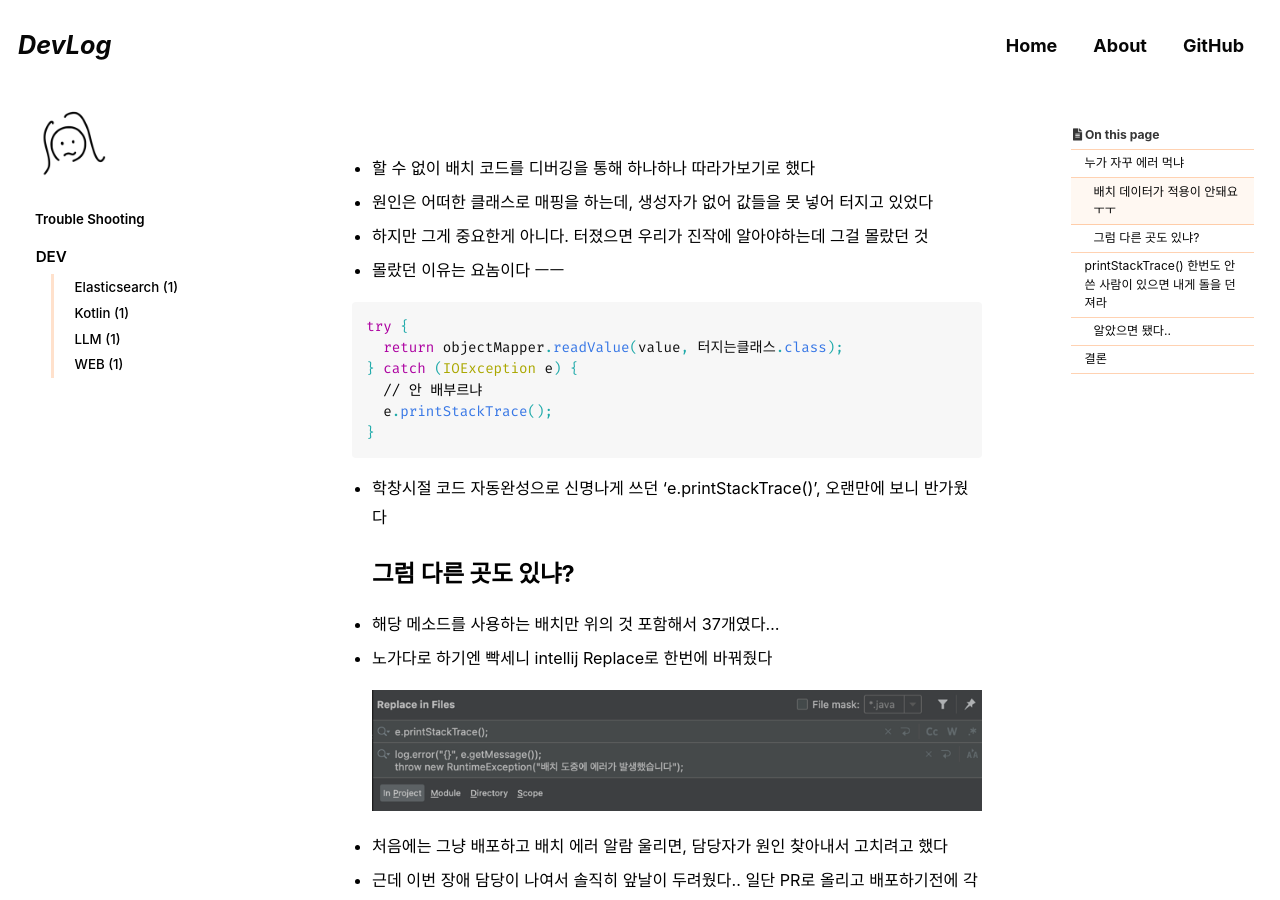
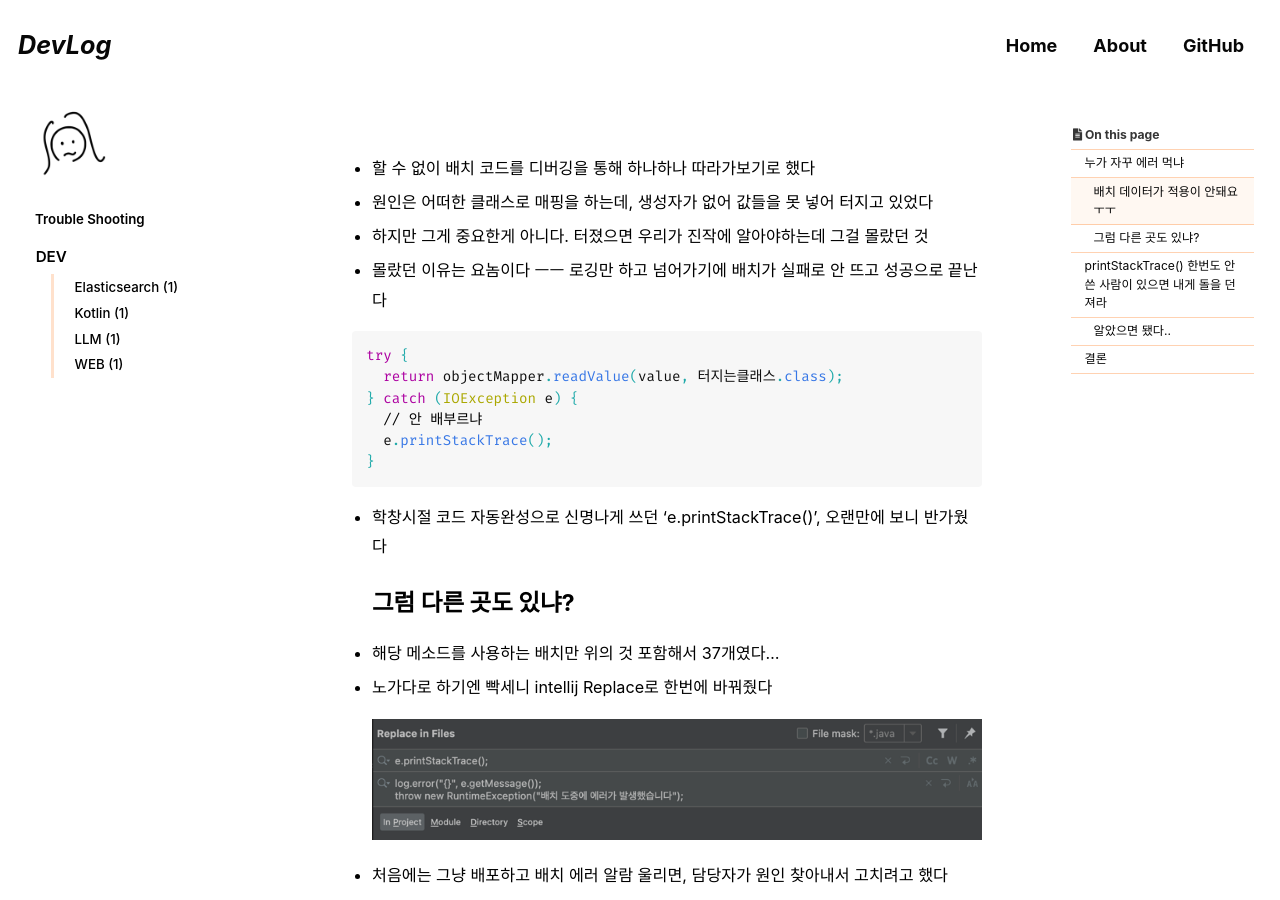
Before and after one commit to developer-parkssi/developer-parkssi.github.io, a Jekyll site: the page built from _posts/2024-08-07-categories-troubleshooting-print-stack-trace.md, in a window 1280 px wide and 900 px high, scrolled down 604 px. Built offline with Jekyll 4.4.1, drawn with Linux system fonts in a browser that asks for light colours; cached includes are drawn as plain includes; some web fonts are replaced; comment, search, counter and statistics services are not loaded.

Commit message:
feat: 설명 추가

````diff
--- a/_posts/2024-08-07-categories-troubleshooting-print-stack-trace.md
+++ b/_posts/2024-08-07-categories-troubleshooting-print-stack-trace.md
@@ -25,7 +25,7 @@ last_modified_at: 2024-08-07
 - 할 수 없이 배치 코드를 디버깅을 통해 하나하나 따라가보기로 했다
 - 원인은 어떠한 클래스로 매핑을 하는데, 생성자가 없어 값들을 못 넣어 터지고 있었다
 - 하지만 그게 중요한게 아니다. 터졌으면 우리가 진작에 알아야하는데 그걸 몰랐던 것
-- 몰랐던 이유는 요놈이다 ㅡㅡ
+- 몰랐던 이유는 요놈이다 ㅡㅡ 로깅만 하고 넘어가기에 배치가 실패로 안 뜨고 성공으로 끝난다
 
 ```java
 try {
````
